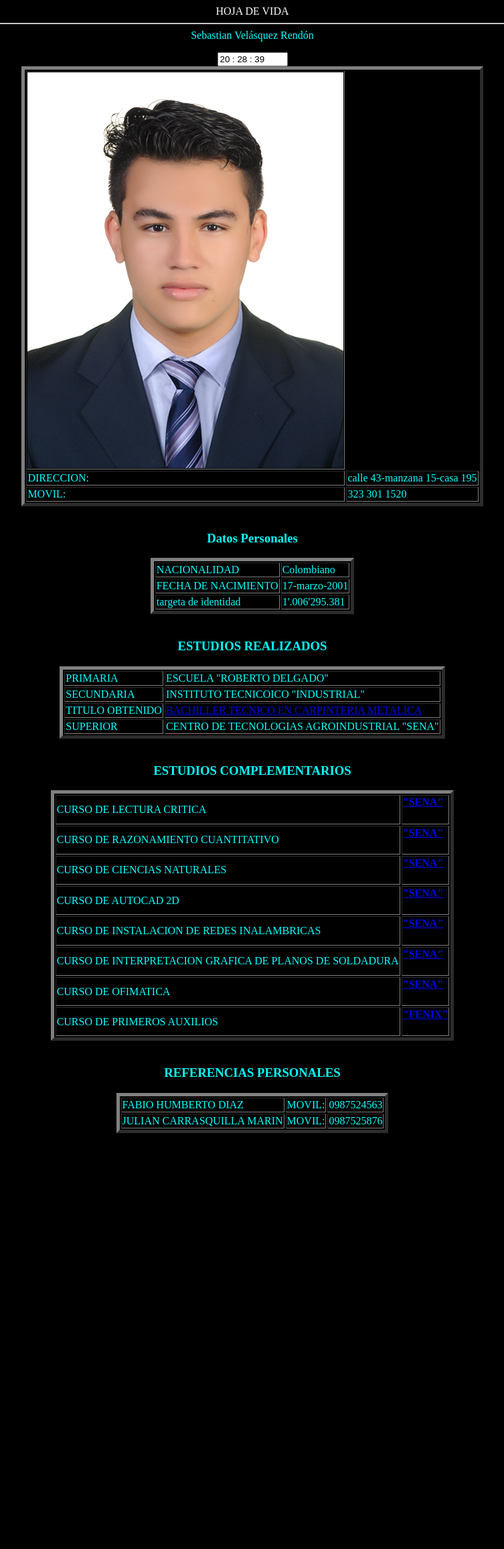
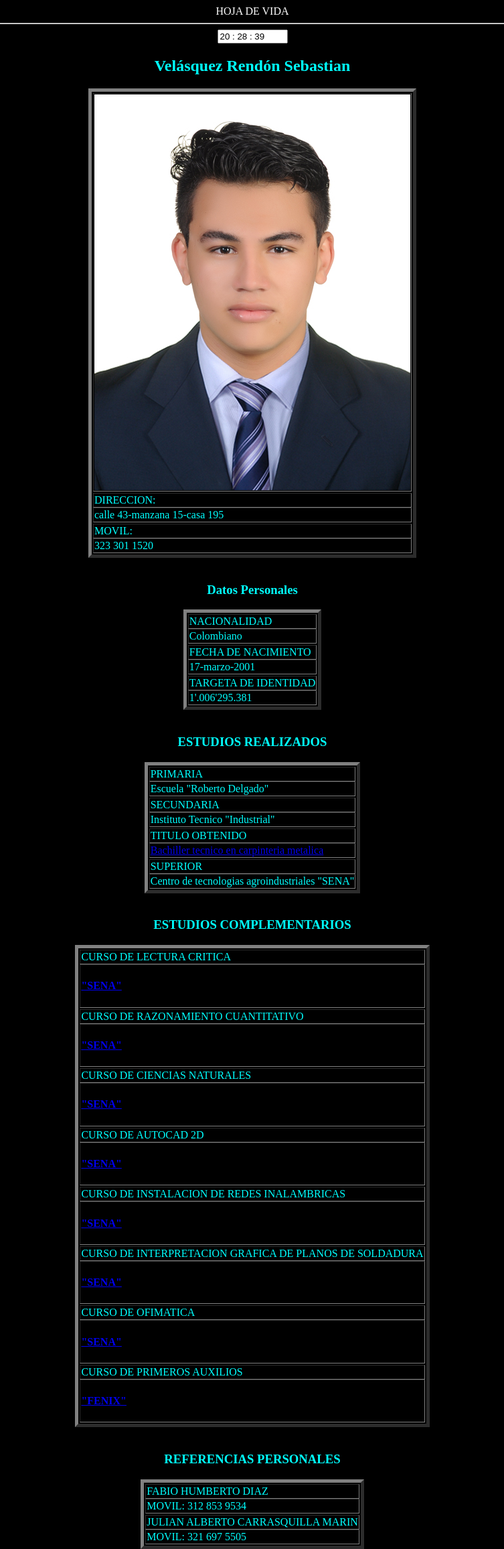
Before and after one commit to sebasvelasquez2001/ADSI-1597568, a PHP site: the page made by ANALISIS/hoja de vida/hoja de vida 2.html in a window 1280 px wide. Shown: the whole page at 67% size, without its empty margins (263-1016 px from the left). Before the commit the page ends 1692 px from the top, so only its background shows below. Run offline with PHP 8.4, Linux system fonts and the light colour scheme.

Commit message:
currículum
new curriculum vitae on my personal documents for a work process

```diff
--- a/ANALISIS/hoja de vida/css/hv 2.css
+++ b/ANALISIS/hoja de vida/css/hv 2.css
@@ -27,6 +27,7 @@ font{
 td{
     size:4;
     color: white;
+    display: flex;
 }
 .imagenes{
     rowspan:"3";
--- a/ANALISIS/hoja de vida/hoja de vida 2.html
+++ b/ANALISIS/hoja de vida/hoja de vida 2.html
@@ -9,19 +9,20 @@
 
 <center>
 HOJA DE VIDA</center><CENTER><hr>
-
-
-<font> Sebastian Vel&aacute;squez Rend&oacute;n</font>
-<font class:"texto">
-<table border = 5>
-
-<center><tr><td class="imagenes"><img src="imagenes/1006295381.jpg"alt="Sebastian"> </td></tr></center>
-<body onload="mueveReloj()"></body>
+    <body onload="mueveReloj()"></body>
     <div>
         <form name="form_reloj">
         <input type="text" name="reloj" size="10" onfocus="window.document.form_reloj.reloj.blur()">
         </form>
     </div>
+
+
+<font> <h2> Vel&aacute;squez Rend&oacute;n Sebastian</h2></font>
+<font class:"texto">
+<table border = 5>
+
+<center><tr><td class="imagenes"><img src="imagenes/1006295381.jpg"alt="Sebastian"> </td></tr></center>
+
 <tr><td> <font>DIRECCION: </td>  <td> <font>calle 43-manzana 15-casa 195</td> </tr>
 <tr><td> <font>MOVIL:     </td>  <td> <font>323 301 1520</td> </tr>
 </table>
@@ -34,17 +35,17 @@ HOJA DE VIDA</center><CENTER><hr>
 
 <tr><td> <font>NACIONALIDAD         </td><tD> <font>Colombiano       </td></tr>
 <tr><td> <font>FECHA DE NACIMIENTO  </td><td> <font>17-marzo-2001 </td></tr>
-<tr><td> <font>targeta de identidad  </td><td> <font>1'.006'295.381        </td></tr>
+<tr><td> <font>TARGETA DE IDENTIDAD  </td><td> <font>1'.006'295.381        </td></tr>
 </table>
 
 <br>
 <H3>ESTUDIOS REALIZADOS</H3>
 <TABLE BORDER =5>
 
-<tr><td> <font>PRIMARIA   </td><tD> <font>ESCUELA "ROBERTO DELGADO"      </td></tr>
-<tr><td> <font>SECUNDARIA </td><tD> <font>INSTITUTO TECNICOICO "INDUSTRIAL"  </td></tr>
-<tr><td> <font>TITULO OBTENIDO </td><td> <font> <a href="file:///C:/Users/sebas/Documents/html/hoja%20de%20vida/tecnicos/9543001160091TI1006295381C%20(1).pdf">BACHILLER TECNICO EN CARPINTERIA METALICA</a> </td> </tr>
-<tr><td> <font>SUPERIOR        </td><td> <font> CENTRO DE TECNOLOGIAS AGROINDUSTRIAL "SENA" </td></tr>
+<tr><td> <font>PRIMARIA   </td><tD> <font>Escuela "Roberto Delgado"      </td></tr>
+<tr><td> <font>SECUNDARIA </td><tD> <font>Instituto Tecnico "Industrial"  </td></tr>
+<tr><td> <font>TITULO OBTENIDO </td><td> <font> <a href="file:///C:/Users/sebas/Documents/html/hoja%20de%20vida/tecnicos/9543001160091TI1006295381C%20(1).pdf">Bachiller tecnico en carpinteria metalica</a> </td> </tr>
+<tr><td> <font>SUPERIOR        </td><td> <font> Centro de tecnologias agroindustriales "SENA" </td></tr>
 </TABLE>
 
 <br>
@@ -65,9 +66,9 @@ HOJA DE VIDA</center><CENTER><hr>
 <br>
 <H3>REFERENCIAS PERSONALES</H3>
 <TABLE BORDER = 5>
-<tr><td> <font>FABIO HUMBERTO DIAZ</td><tD> <font>MOVIL:</td><tD><font>0987524563 </td></tr>
+<tr><td> <font>FABIO HUMBERTO DIAZ</td><tD> <font>MOVIL: 312 853 9534</td></tr>
 
-<tr><td><font>JULIAN CARRASQUILLA MARIN</td><tD> <font>MOVIL:</td><tD><font>0987525876  </td></tr>
+<tr><td><font>JULIAN ALBERTO CARRASQUILLA MARIN</td><tD> <font>MOVIL: 321 697 5505</td></tr>
 
 </TABLE>
 </CENTER>
```
